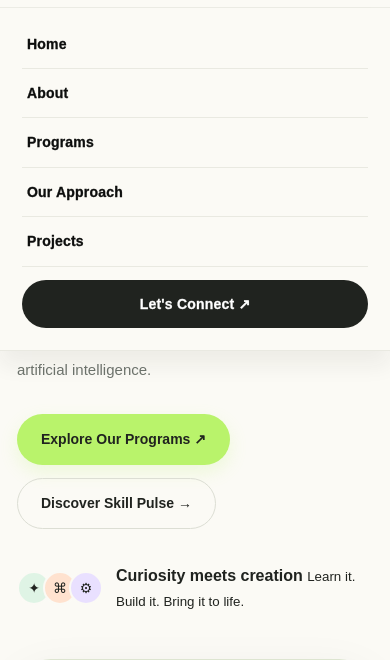
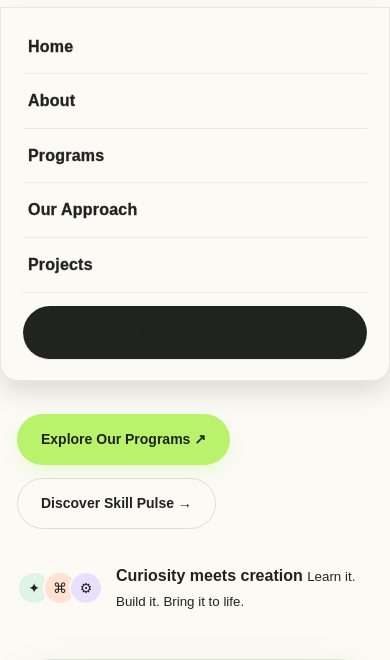
Before and after one commit to Skillpulsea/skillpulse, a plain HTML site: page index.html in a window 390 px wide. Both pictures are taken after a click on the button "Toggle navigation". Shown: the part 184-844 px from the top of the page. Drawn offline with Linux system fonts and the light colour scheme.

Commit message:
Update style.css

```diff
--- a/style.css
+++ b/style.css
@@ -1838,3 +1838,42 @@ button:focus-visible {
     overflow-wrap: anywhere;
   }
 }
+
+@media screen and (max-width: 760px) {
+  .site-header {
+    position: sticky;
+    top: 0;
+    z-index: 9999;
+  }
+
+  .site-header .nav {
+    position: relative;
+  }
+
+  .site-header .nav-links.is-open {
+    display: flex !important;
+    flex-direction: column;
+    position: absolute;
+    top: 100%;
+    left: 0;
+    right: 0;
+    width: 100%;
+    max-height: 70vh;
+    overflow-y: auto;
+    padding: 12px 22px 20px;
+    background: #fbfaf5;
+    border: 1px solid #e9e9e1;
+    border-radius: 0 0 18px 18px;
+    box-shadow: 0 12px 25px rgba(0, 0, 0, 0.12);
+    z-index: 10000;
+  }
+
+  .site-header .nav-links.is-open > a {
+    display: block;
+    width: 100%;
+    padding: 14px 5px;
+    font-size: 16px;
+    color: #20231f;
+    border-bottom: 1px solid #e9e9e1;
+  }
+}
```
